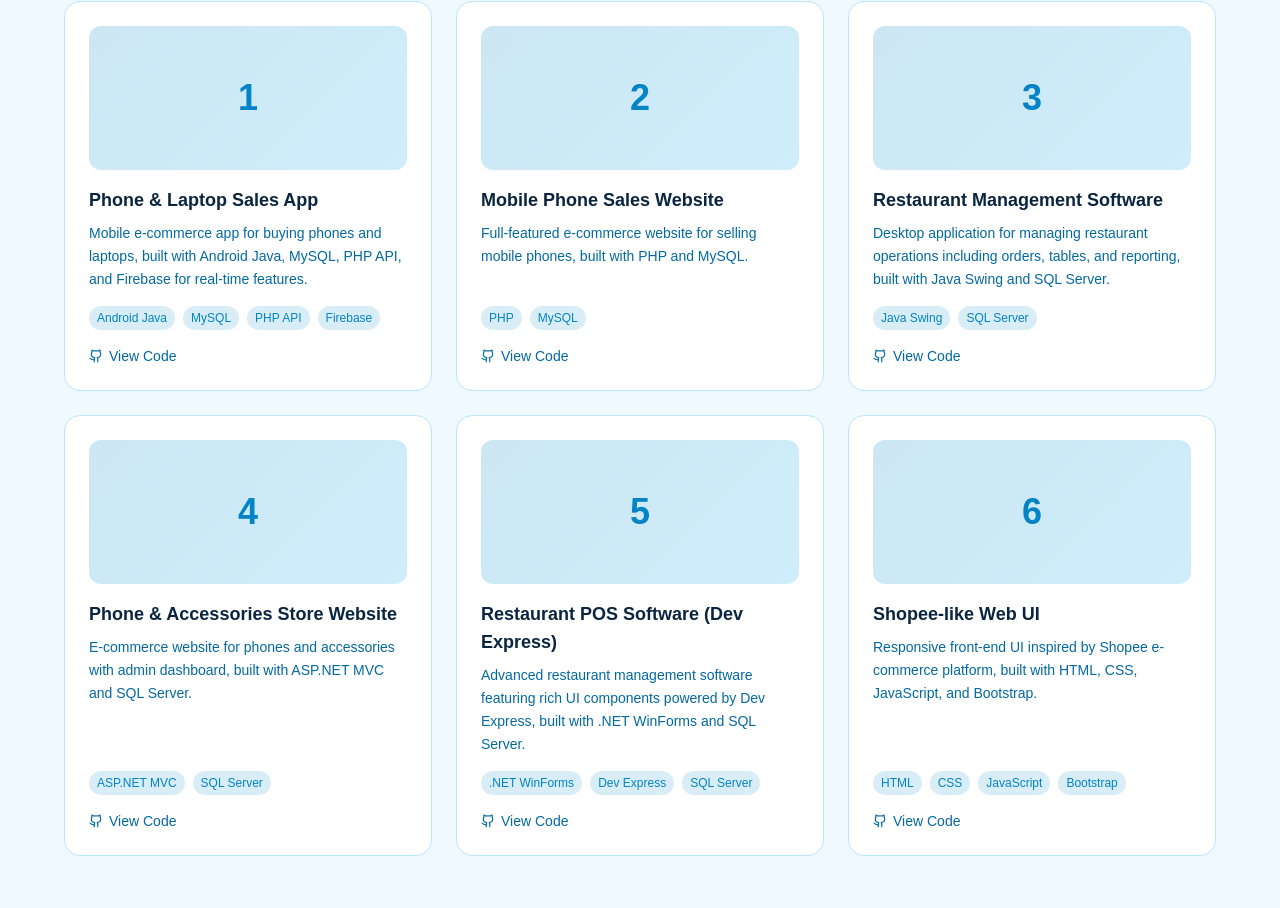
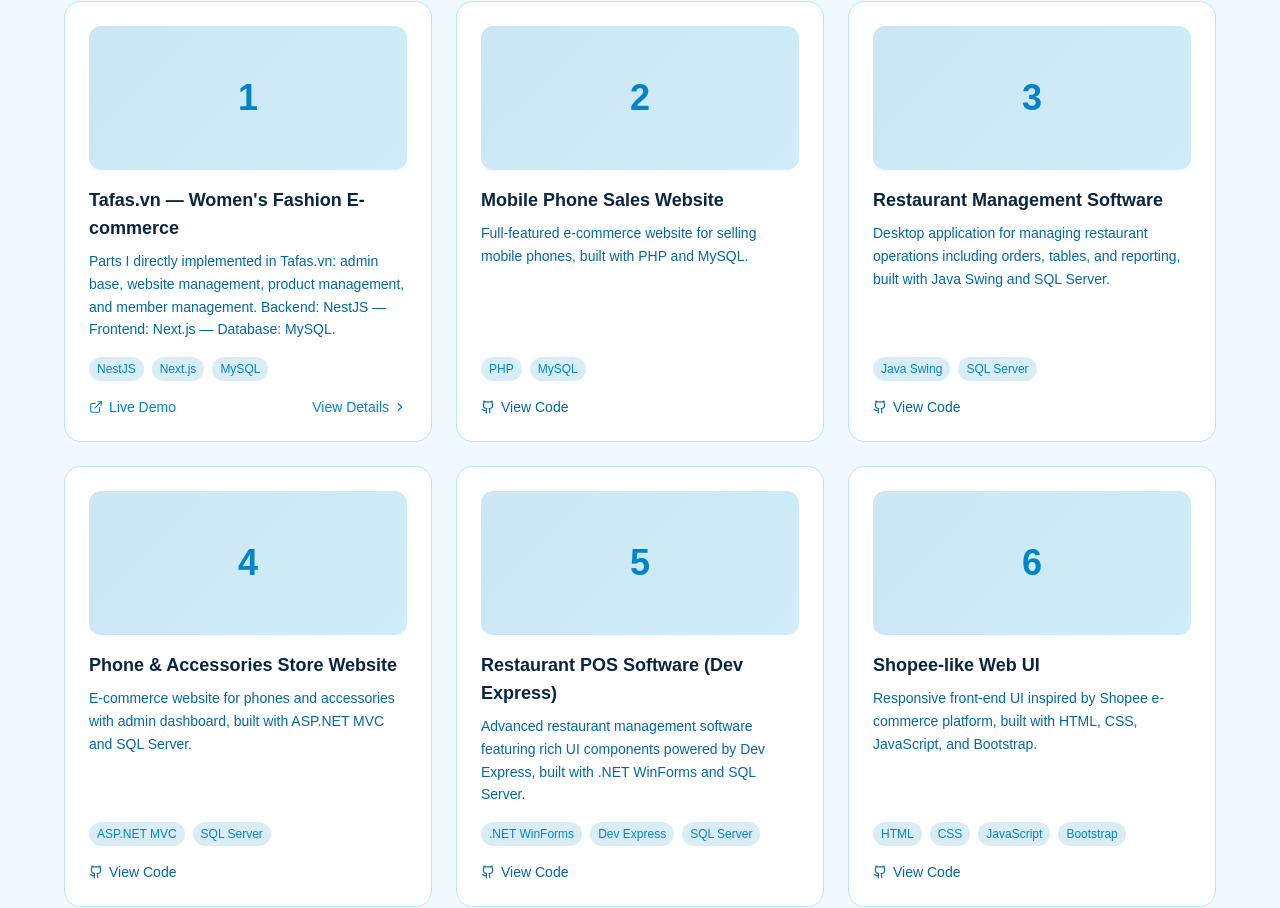
Before and after one commit to CongCaoIT/portfolio, a Next.js app: page /en in a window 1280 px wide. Shown: the part 3564-4472 px from the top of the page. Built offline with nearby package versions, Linux system fonts and the light colour scheme.

Commit message:
Chèn dự án Tafas.vn

```diff
--- a/messages/en.json
+++ b/messages/en.json
@@ -67,10 +67,52 @@
     "section_subtitle": "Some of my recent work",
     "view_code": "View Code",
     "live_demo": "Live Demo",
+    "view_details": "View Details",
+    "features_title": "Implemented Scope",
     "items": {
       "project1": {
-        "title": "Phone & Laptop Sales App",
-        "description": "Mobile e-commerce app for buying phones and laptops, built with Android Java, MySQL, PHP API, and Firebase for real-time features."
+        "title": "Tafas.vn — Women's Fashion E-commerce",
+        "description": "Parts I directly implemented in Tafas.vn: admin base, website management, product management, and member management. Backend: NestJS — Frontend: Next.js — Database: MySQL.",
+        "details": {
+          "website": {
+            "title": "Website Management",
+            "items": ["Homepage banner management", "News management", "Static page management"]
+          },
+          "system": {
+            "title": "System Configuration",
+            "items": [
+              "Built admin base (layout, menu, module routing)",
+              "Dedicated admin login page",
+              "Basic admin authentication and session handling",
+              "Admin route access control"
+            ]
+          },
+          "products": {
+            "title": "Product Management",
+            "items": [
+              "Product category management",
+              "Product management",
+              "Size chart management",
+              "Collection management"
+            ]
+          },
+          "promotions": {
+            "title": "Promotions & Loyalty",
+            "items": ["Not included in my implementation scope"]
+          },
+          "inventory": {
+            "title": "Inventory Management",
+            "items": ["Not included in my implementation scope"]
+          },
+          "members": {
+            "title": "Member Management",
+            "items": ["Member management", "Permission list management", "Role list management"]
+          },
+          "customers": {
+            "title": "Customer Management",
+            "items": ["Not included in my implementation scope"]
+          }
+        }
       },
       "project2": {
         "title": "Mobile Phone Sales Website",
--- a/messages/vi.json
+++ b/messages/vi.json
@@ -67,10 +67,52 @@
     "section_subtitle": "Một số dự án gần nhất",
     "view_code": "Xem Code",
     "live_demo": "Xem Demo",
+    "view_details": "Xem chi tiết",
+    "features_title": "Hạng mục đã triển khai",
     "items": {
       "project1": {
-        "title": "App Bán Điện Thoại và Laptop",
-        "description": "Ứng dụng thương mại điện tử di động cho phép mua bán điện thoại và laptop, xây dựng bằng Android Java, MySQL, PHP API và Firebase."
+        "title": "Tafas.vn — TMĐT Thời Trang Nữ",
+        "description": "Các phần tôi trực tiếp triển khai trong dự án Tafas.vn: base admin, quản lý website, quản lý sản phẩm và quản lý thành viên. Backend: NestJS — Frontend: Next.js — CSDL: MySQL.",
+        "details": {
+          "website": {
+            "title": "Quản lý Website",
+            "items": ["Quản lý banner trang chủ", "Quản lý tin tức", "Quản lý trang tĩnh"]
+          },
+          "system": {
+            "title": "Cấu hình hệ thống",
+            "items": [
+              "Xây dựng base trang quản trị (layout, menu, điều hướng module)",
+              "Trang đăng nhập quản trị viên",
+              "Xác thực admin và quản lý session cơ bản",
+              "Giới hạn truy cập trang quản trị"
+            ]
+          },
+          "products": {
+            "title": "Quản lý sản phẩm",
+            "items": [
+              "Quản lý danh mục sản phẩm",
+              "Quản lý sản phẩm",
+              "Quản lý bảng size",
+              "Quản lý bộ sưu tập"
+            ]
+          },
+          "promotions": {
+            "title": "Khuyến mãi & Tích điểm",
+            "items": ["Không bao gồm trong phạm vi tôi triển khai"]
+          },
+          "inventory": {
+            "title": "Quản lý kho",
+            "items": ["Không bao gồm trong phạm vi tôi triển khai"]
+          },
+          "members": {
+            "title": "Quản lý thành viên",
+            "items": ["Quản lý thành viên", "Quản lý danh sách quyền", "Quản lý danh sách vai trò"]
+          },
+          "customers": {
+            "title": "Quản lý khách hàng",
+            "items": ["Không bao gồm trong phạm vi tôi triển khai"]
+          }
+        }
       },
       "project2": {
         "title": "Web Bán Điện Thoại Di Động",
--- a/src/components/sections/Projects.tsx
+++ b/src/components/sections/Projects.tsx
@@ -1,24 +1,48 @@
 "use client";
 
 import { useTranslations } from "next-intl";
-import { motion } from "framer-motion";
+import { motion, AnimatePresence } from "framer-motion";
 import { useInView } from "framer-motion";
-import { useRef } from "react";
-import { Github, ExternalLink } from "lucide-react";
+import { useRef, useState } from "react";
+import {
+  Github,
+  ExternalLink,
+  X,
+  ChevronRight,
+  Globe,
+  Settings,
+  Package,
+  Users,
+} from "lucide-react";
 
 type ProjectKey = "project1" | "project2" | "project3" | "project4" | "project5" | "project6";
+
+const DETAIL_GROUPS = ["website", "system", "products", "members"] as const;
+type DetailGroup = (typeof DETAIL_GROUPS)[number];
+
+const GROUP_ICONS: Record<
+  DetailGroup,
+  React.ComponentType<{ size?: number; className?: string }>
+> = {
+  website: Globe,
+  system: Settings,
+  products: Package,
+  members: Users,
+};
 
 const projectsData: {
   key: ProjectKey;
   tags: string[];
   github: string;
   demo: string;
+  hasDetails?: boolean;
 }[] = [
   {
     key: "project1",
-    tags: ["Android Java", "MySQL", "PHP API", "Firebase"],
-    github: "https://github.com/CongCaoIT/",
-    demo: "",
+    tags: ["NestJS", "Next.js", "MySQL"],
+    github: "",
+    demo: "https://tafas.vn",
+    hasDetails: true,
   },
   {
     key: "project2",
@@ -56,6 +80,7 @@ export function Projects() {
   const t = useTranslations("projects");
   const ref = useRef(null);
   const isInView = useInView(ref, { once: true, margin: "-100px" });
+  const [activeDetail, setActiveDetail] = useState<ProjectKey | null>(null);
 
   return (
     <section id="projects" className="section-padding px-4">
@@ -77,7 +102,7 @@ export function Projects() {
         </motion.div>
 
         <div className="grid md:grid-cols-2 lg:grid-cols-3 gap-6">
-          {projectsData.map(({ key, tags, github, demo }, i) => (
+          {projectsData.map(({ key, tags, github, demo, hasDetails }, i) => (
             <motion.div
               key={key}
               initial={{ opacity: 0, y: 30 }}
@@ -128,7 +153,8 @@ export function Projects() {
               </div>
 
               {/* Links */}
-              <div className="flex gap-3">
+              <div className="flex flex-wrap items-center gap-3">
+                {github && (
                   <a
                     href={github}
                     target="_blank"
@@ -139,6 +165,7 @@ export function Projects() {
                     <Github size={14} />
                     {t("view_code")}
                   </a>
+                )}
                 {demo && (
                   <a
                     href={demo}
@@ -151,11 +178,141 @@ export function Projects() {
                     {t("live_demo")}
                   </a>
                 )}
+                {hasDetails && (
+                  <button
+                    onClick={() => setActiveDetail(key)}
+                    className="flex items-center gap-1 text-sm font-medium transition-opacity hover:opacity-80 ml-auto"
+                    style={{ color: "var(--primary)" }}
+                  >
+                    {t("view_details")}
+                    <ChevronRight size={14} />
+                  </button>
+                )}
               </div>
             </motion.div>
           ))}
         </div>
       </div>
+
+      {/* Detail Modal */}
+      <AnimatePresence>
+        {activeDetail && (
+          <>
+            {/* Backdrop */}
+            <motion.div
+              initial={{ opacity: 0 }}
+              animate={{ opacity: 1 }}
+              exit={{ opacity: 0 }}
+              transition={{ duration: 0.2 }}
+              className="fixed inset-0 z-50 bg-black/60 backdrop-blur-sm"
+              onClick={() => setActiveDetail(null)}
+            />
+            {/* Panel */}
+            <motion.div
+              initial={{ opacity: 0, scale: 0.95, y: 20 }}
+              animate={{ opacity: 1, scale: 1, y: 0 }}
+              exit={{ opacity: 0, scale: 0.95, y: 20 }}
+              transition={{ duration: 0.25 }}
+              className="fixed inset-0 z-50 flex items-center justify-center p-4 pointer-events-none"
+            >
+              <div
+                className="w-full max-w-2xl max-h-[85vh] overflow-y-auto rounded-2xl border pointer-events-auto"
+                style={{ background: "var(--card)", borderColor: "var(--border)" }}
+              >
+                {/* Modal header */}
+                <div
+                  className="flex items-start justify-between gap-4 p-6 pb-4 sticky top-0 rounded-t-2xl"
+                  style={{ background: "var(--card)", borderBottom: "1px solid var(--border)" }}
+                >
+                  <div>
+                    <h3 className="text-xl font-bold gradient-text">
+                      {t(`items.${activeDetail}.title` as "items.project1.title")}
+                    </h3>
+                    <p className="text-sm mt-1" style={{ color: "var(--muted-foreground)" }}>
+                      {t("features_title")}
+                    </p>
+                  </div>
+                  <button
+                    onClick={() => setActiveDetail(null)}
+                    className="flex-shrink-0 p-1.5 rounded-lg transition-colors hover:opacity-70"
+                    style={{ color: "var(--muted-foreground)" }}
+                  >
+                    <X size={18} />
+                  </button>
+                </div>
+
+                {/* Feature groups */}
+                <div className="p-6 grid sm:grid-cols-2 gap-4">
+                  {DETAIL_GROUPS.map((group) => {
+                    const Icon = GROUP_ICONS[group];
+                    const items = t.raw(`items.${activeDetail}.details.${group}.items`) as string[];
+                    const title = t.raw(`items.${activeDetail}.details.${group}.title`) as string;
+                    return (
+                      <div
+                        key={group}
+                        className="p-4 rounded-xl border"
+                        style={{
+                          background: "color-mix(in srgb, var(--primary) 5%, transparent)",
+                          borderColor: "color-mix(in srgb, var(--primary) 20%, transparent)",
+                        }}
+                      >
+                        <div className="flex items-center gap-2 mb-3">
+                          <div
+                            className="w-7 h-7 rounded-lg flex items-center justify-center flex-shrink-0"
+                            style={{
+                              background: "color-mix(in srgb, var(--primary) 15%, transparent)",
+                              color: "var(--primary)",
+                            }}
+                          >
+                            <Icon size={14} />
+                          </div>
+                          <span
+                            className="text-sm font-semibold"
+                            style={{ color: "var(--foreground)" }}
+                          >
+                            {title}
+                          </span>
+                        </div>
+                        <ul className="space-y-1.5">
+                          {items.map((item) => (
+                            <li
+                              key={item}
+                              className="flex items-center gap-2 text-xs"
+                              style={{ color: "var(--muted-foreground)" }}
+                            >
+                              <span
+                                className="w-1 h-1 rounded-full flex-shrink-0"
+                                style={{ background: "var(--primary)" }}
+                              />
+                              {item}
+                            </li>
+                          ))}
+                        </ul>
+                      </div>
+                    );
+                  })}
+                </div>
+
+                {/* Footer */}
+                <div className="px-6 pb-6 flex gap-3">
+                  {projectsData.find((p) => p.key === activeDetail)?.demo && (
+                    <a
+                      href={projectsData.find((p) => p.key === activeDetail)!.demo}
+                      target="_blank"
+                      rel="noopener noreferrer"
+                      className="flex items-center gap-1.5 px-4 py-2 rounded-xl text-sm font-medium transition-opacity hover:opacity-80"
+                      style={{ background: "var(--primary)", color: "var(--primary-foreground)" }}
+                    >
+                      <ExternalLink size={14} />
+                      {t("live_demo")}
+                    </a>
+                  )}
+                </div>
+              </div>
+            </motion.div>
+          </>
+        )}
+      </AnimatePresence>
     </section>
   );
 }
```
Lines whose indentation alone changed are shown as unchanged.
